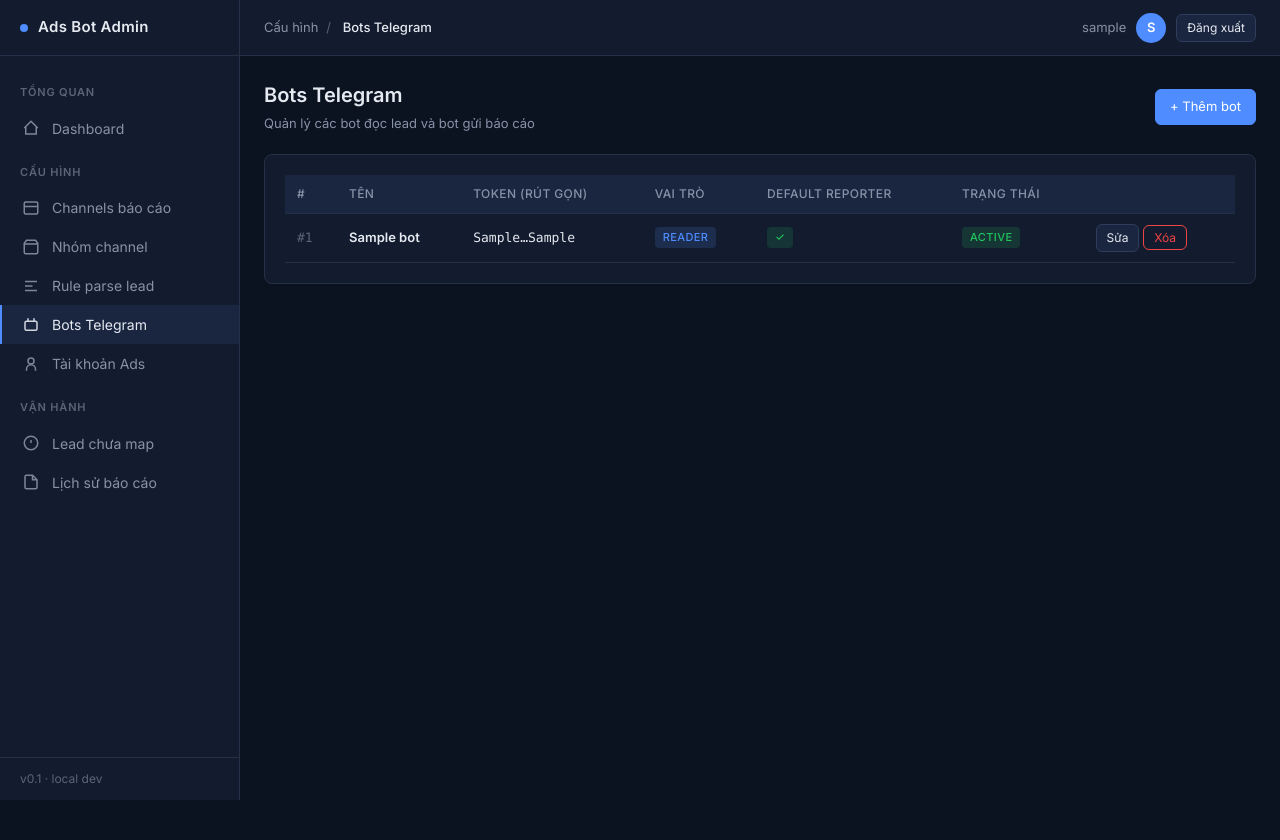
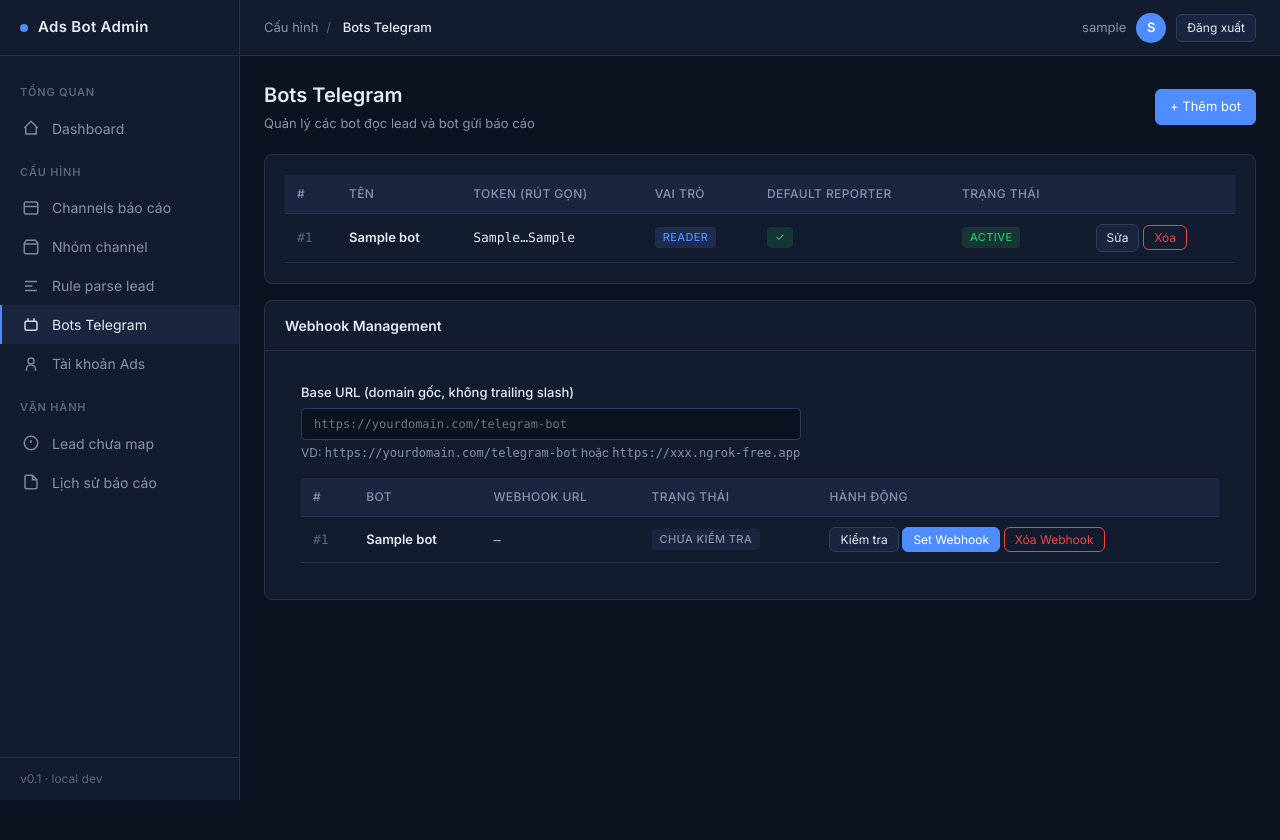
Before and after one commit to haildv1007/telegram-bot, a PHP site: page /bots.php in a window 1280 px wide. Shown: the top 840 px of the page. Run offline with PHP 8.4, Linux system fonts and the light colour scheme; the visitor is signed in with stand-in values (Sample User, id 1); tables that the repository leaves empty hold one stand-in row (values such as "Sample post").

Commit message:
Add webhook management UI to admin bots page
Set/delete/check webhook status for each bot directly from
the admin panel, no CLI needed.

Co-Authored-By: Claude Opus 4.6 <noreply@anthropic.com>

```diff
--- a/admin/bots.php
+++ b/admin/bots.php
@@ -184,4 +184,112 @@ include __DIR__ . '/layout.php';
 
 <?php endif; ?>
 
+<!-- Webhook Management -->
+<div class="card mt-4">
+  <div class="card-header">
+    <h3>Webhook Management</h3>
+  </div>
+  <div style="padding:16px">
+    <div class="form-group">
+      <label class="form-label">Base URL (domain gốc, không trailing slash)</label>
+      <input type="text" id="wh-base-url" class="form-control mono" placeholder="https://yourdomain.com/telegram-bot" style="max-width:500px">
+      <div class="form-help">VD: <code>https://yourdomain.com/telegram-bot</code> hoặc <code>https://xxx.ngrok-free.app</code></div>
+    </div>
+
+    <table class="table mt-3">
+      <thead>
+        <tr>
+          <th>#</th>
+          <th>Bot</th>
+          <th>Webhook URL</th>
+          <th>Trạng thái</th>
+          <th>Hành động</th>
+        </tr>
+      </thead>
+      <tbody>
+        <?php foreach ($bots as $b): ?>
+        <tr id="wh-row-<?= $b['id'] ?>">
+          <td class="mono text-dim">#<?= $b['id'] ?></td>
+          <td><strong><?= h($b['name']) ?></strong></td>
+          <td class="mono" style="font-size:12px;word-break:break-all" id="wh-url-<?= $b['id'] ?>">—</td>
+          <td id="wh-status-<?= $b['id'] ?>"><span class="badge badge-muted">Chưa kiểm tra</span></td>
+          <td style="white-space:nowrap">
+            <button class="btn btn-sm" onclick="whAction(<?= $b['id'] ?>,'info')">Kiểm tra</button>
+            <button class="btn btn-sm btn-primary" onclick="whAction(<?= $b['id'] ?>,'set')">Set Webhook</button>
+            <button class="btn btn-sm btn-danger" onclick="whAction(<?= $b['id'] ?>,'delete')">Xóa Webhook</button>
+          </td>
+        </tr>
+        <?php endforeach; ?>
+      </tbody>
+    </table>
+
+    <div id="wh-result" style="margin-top:12px;display:none">
+      <label class="form-label">Kết quả:</label>
+      <pre style="background:#1a1a2e;color:#16c784;padding:12px;border-radius:8px;font-size:12px;max-height:200px;overflow:auto" id="wh-result-text"></pre>
+    </div>
+  </div>
+</div>
+
+<script>
+function whAction(botId, action) {
+  const baseUrl = document.getElementById('wh-base-url').value.trim();
+  if (action === 'set' && !baseUrl) {
+    alert('Vui lòng nhập Base URL trước!');
+    return;
+  }
+
+  const form = new FormData();
+  form.append('bot_id', botId);
+  form.append('wh_action', action);
+  if (baseUrl) form.append('base_url', baseUrl);
+
+  const statusEl = document.getElementById('wh-status-' + botId);
+  const urlEl = document.getElementById('wh-url-' + botId);
+  statusEl.innerHTML = '<span class="badge badge-accent">Đang xử lý...</span>';
+
+  fetch('api/webhook.php', {method: 'POST', body: form})
+    .then(r => r.json())
+    .then(data => {
+      const resultBox = document.getElementById('wh-result');
+      const resultText = document.getElementById('wh-result-text');
+      resultBox.style.display = 'block';
+      resultText.textContent = JSON.stringify(data, null, 2);
+
+      if (action === 'info') {
+        const info = data.result || {};
+        if (info.url) {
+          urlEl.textContent = info.url;
+          const pending = info.pending_update_count || 0;
+          const lastErr = info.last_error_message || '';
+          if (lastErr) {
+            statusEl.innerHTML = '<span class="badge badge-danger">Lỗi: ' + lastErr + '</span>';
+          } else {
+            statusEl.innerHTML = '<span class="badge badge-success">OK (pending: ' + pending + ')</span>';
+          }
+        } else {
+          urlEl.textContent = '(chưa set)';
+          statusEl.innerHTML = '<span class="badge badge-muted">Chưa set webhook</span>';
+        }
+      } else if (action === 'set') {
+        if (data.ok) {
+          urlEl.textContent = data.webhook_url || '';
+          statusEl.innerHTML = '<span class="badge badge-success">Set thành công!</span>';
+        } else {
+          statusEl.innerHTML = '<span class="badge badge-danger">FAIL: ' + (data.description || data.msg || '') + '</span>';
+        }
+      } else if (action === 'delete') {
+        if (data.ok) {
+          urlEl.textContent = '(đã xóa)';
+          statusEl.innerHTML = '<span class="badge badge-muted">Đã xóa webhook</span>';
+        } else {
+          statusEl.innerHTML = '<span class="badge badge-danger">FAIL</span>';
+        }
+      }
+    })
+    .catch(err => {
+      statusEl.innerHTML = '<span class="badge badge-danger">Network error</span>';
+    });
+}
+</script>
+
 <?php include __DIR__ . '/layout_end.php'; ?>
```
Also changed, not shown: admin/api/webhook.php (added, +59 -0 lines).
